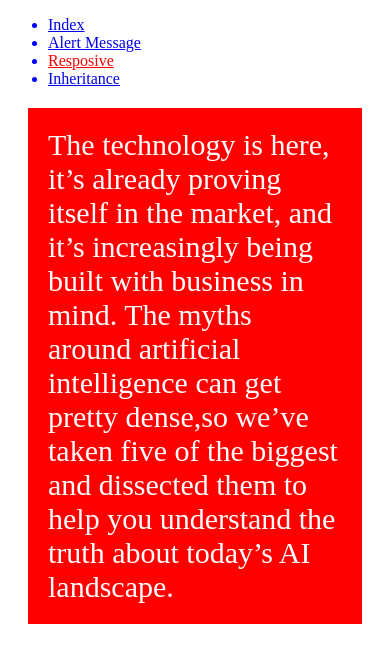
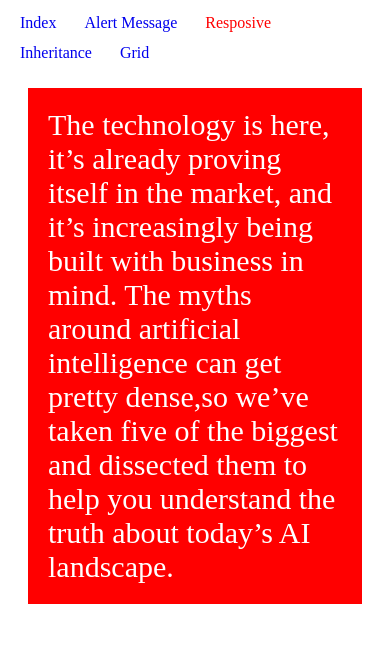
Before and after one commit to yatinpatel861/projec0, a plain HTML site: page responsive.html in a window 390 px wide. Drawn offline with Linux system fonts and the light colour scheme.

Commit message:
Update responsive.html
ADD NESTING STYLE SHEET AND ADD HYPERLINK MORE

```diff
--- a/responsive.html
+++ b/responsive.html
@@ -3,17 +3,19 @@
     <head>
     <title> My Frist WebPage!</title>
         <link rel="stylesheet" href="Main.css">
+        <link rel="stylesheet" href="nesting.css">
     </head>
 
     <body>
-        <div>
+        <nav>
             <ul>
                <li> <a href="Index.html">Index</a></li>
                <li> <a href="Alert.html">Alert Message</a></li>
                <li> <a href="responsive.html" id="active">Resposive</a></li>
                 <li> <a href="inheritance.html">Inheritance</a></li>
+                <li><a href="grid.html">Grid</a></li>
             </ul>
-        </div>
+        </nav>
         <div>
             <p class="data">The technology is here, it’s already proving itself in the market, and it’s increasingly being built with business in mind. The myths around artificial intelligence can get pretty dense,so we’ve taken five of the biggest and dissected them to help you understand the truth about today’s AI landscape.</p>
         </div>
```
